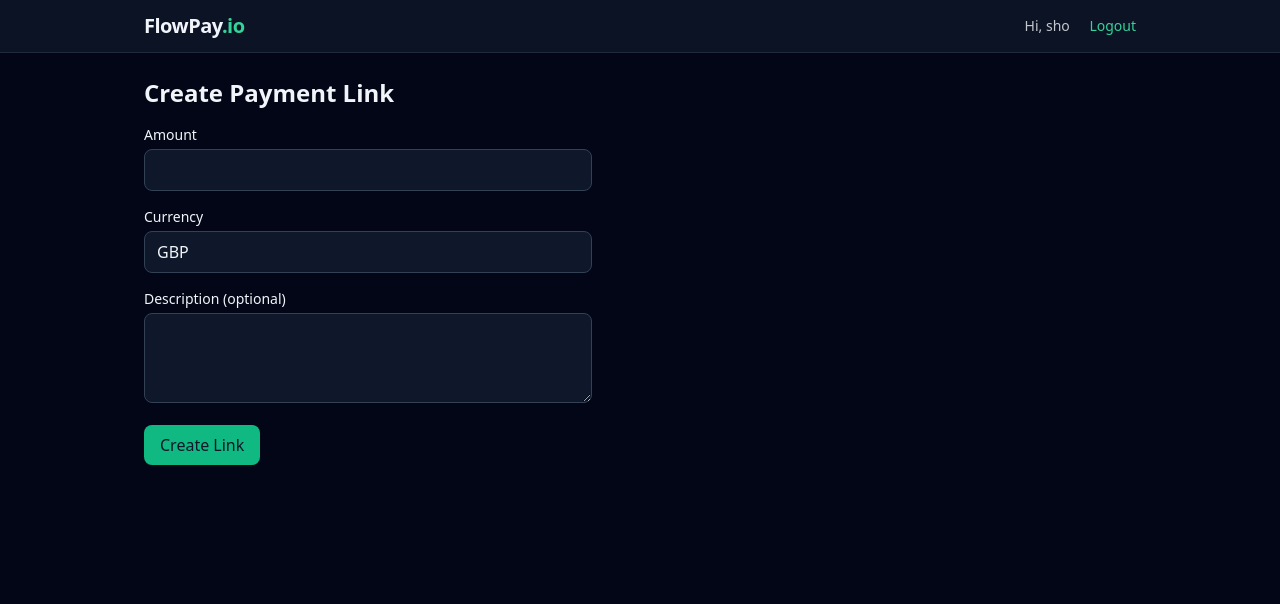
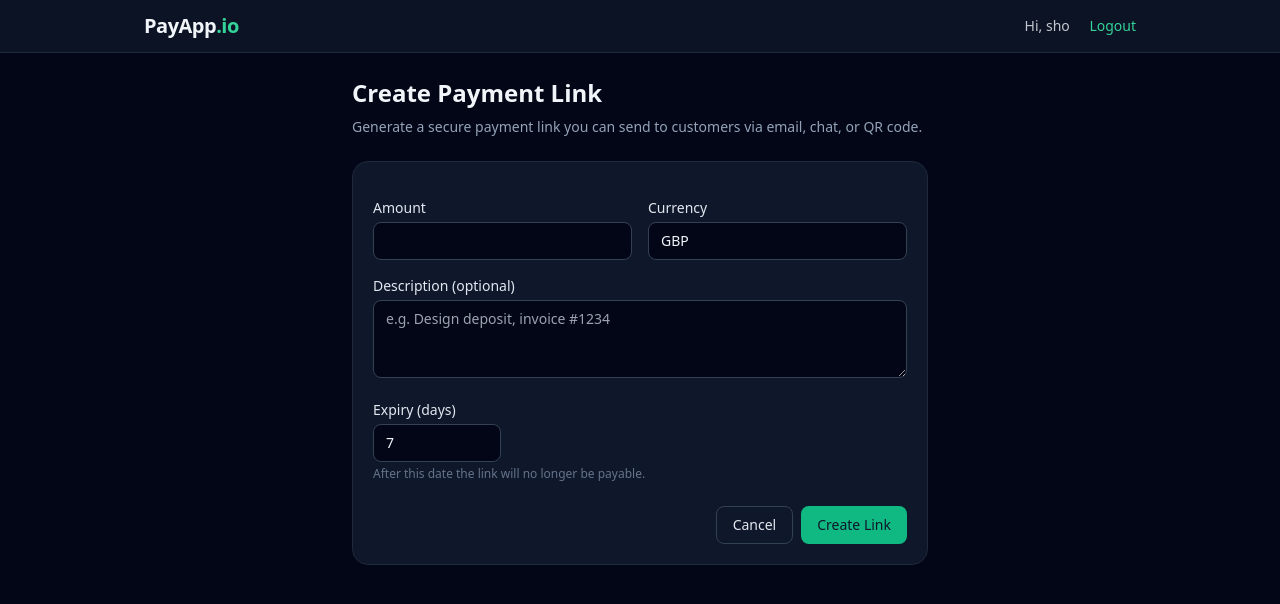
Before and after one commit to seore/PaymentSystem-webApp, a Django app: page /payments/new/ in a window 1280 px wide. Shown: the top 604 px of the page. Run offline with Django 5.2, Linux system fonts and the light colour scheme; a user stored in the database is signed in; parts of the project's set-up code (start-up, migrations or seed data) failed here and were passed over; some libraries are stand-ins or nearby versions.

Commit message:
Pay System updates

```diff
--- a/webapps/webapps2025/payapp/urls.py
+++ b/webapps/webapps2025/payapp/urls.py
@@ -6,6 +6,7 @@ app_name = "payapp"
 urlpatterns = [
     path("", views.dashboard, name="dashboard"),
     path("payments/new/", views.create_payment_request, name="payment_new"),
+    path("payments/<str:short_code>/", views.payment_link_detail, name="payment_detail"),
     path("pay/<str:short_code>/", views.public_pay_page, name="public_pay"),
     path("payments/success/", views.payment_success, name="payment_success"),
     path("payments/failed/", views.payment_failed, name="payment_failed"),
--- a/webapps/webapps2025/payapp/views.py
+++ b/webapps/webapps2025/payapp/views.py
@@ -6,6 +6,7 @@ from django.db.models import Sum, Count, Q
 from django.shortcuts import get_object_or_404, redirect, render
 from django.contrib.auth import logout
 from django.utils import timezone
+from django.urls import reverse
 from django.views.decorators.http import require_http_methods
 
 from .models import PaymentRequest, Transaction
@@ -25,12 +26,15 @@ def dashboard(request):
         count=Count("id"),
     )
 
-    transactions = Transaction.objects.filter(
-        payment_request__merchant=request.user
-    ).select_related("payment_request")[:20]
+    transactions = (
+        Transaction.objects
+        .filter(payment_request__merchant=request.user)
+        .select_related("payment_request")
+        .order_by("-created_at")[:20]
+    )
 
     context = {
-        "payment_requests": payment_requests[:20],
+        "payment_requests": payment_requests[:10],
         "transactions": transactions,
         "summary": summary,
     }
@@ -42,13 +46,19 @@ def dashboard(request):
 def create_payment_request(request):
     if request.method == "POST":
         amount = request.POST.get("amount")
-        currency = request.POST.get("currency", "GBP")
+        currency = request.POST.get("currency", "GBP").upper()
         description = request.POST.get("description", "")
+        expiry_days = request.POST.get("expiry_days") or "7"
+
+        try:
+            expiry_days = int(expiry_days)
+        except ValueError:
+            expiry_days = 7
 
         short_code = _generate_short_code()
-        expires_at = timezone.now() + timedelta(days=7)
+        expires_at = timezone.now() + timedelta(days=expiry_days)
 
-        PaymentRequest.objects.create(
+        payment_request = PaymentRequest.objects.create(
             merchant=request.user,
             short_code=short_code,
             amount=amount,
@@ -56,9 +66,30 @@ def create_payment_request(request):
             description=description,
             expires_at=expires_at,
         )
-        return redirect("payapp:dashboard")
+
+        return redirect("payapp:payment_detail", short_code=payment_request.short_code)
 
     return render(request, "payapp/payment_new.html")
+
+
+
+@login_required
+def payment_link_detail(request, short_code):
+    payment = get_object_or_404(
+        PaymentRequest,
+        short_code=short_code,
+        merchant=request.user,
+    )
+
+    payment_url = request.build_absolute_uri(
+        reverse("payapp:public_pay", args=[payment.short_code])
+    )
+
+    context = {
+        "payment": payment,
+        "payment_url": payment_url,
+    }
+    return render(request, "payapp/payment_detail.html", context)
 
 
 @require_http_methods(["GET", "POST"])
--- a/webapps/webapps2025/templates/payapp/base.html
+++ b/webapps/webapps2025/templates/payapp/base.html
@@ -2,7 +2,7 @@
 <html lang="en">
 <head>
   <meta charset="UTF-8">
-  <title>{% block title %}FlowPay{% endblock %}</title>
+  <title>{% block title %}PayApp{% endblock %}</title>
   <meta name="viewport" content="width=device-width, initial-scale=1">
 
   <script src="https://cdn.tailwindcss.com"></script>
@@ -11,7 +11,7 @@
 <header class="border-b border-slate-800 bg-slate-900/80 backdrop-blur">
   <div class="max-w-5xl mx-auto flex items-center justify-between px-4 py-3">
     <a href="{% url 'payapp:dashboard' %}" class="font-semibold text-xl tracking-tight">
-      FlowPay<span class="text-emerald-400">.io</span>
+      PayApp<span class="text-emerald-400">.io</span>
     </a>
     <nav class="text-sm space-x-4">
       {% if user.is_authenticated %}
--- a/webapps/webapps2025/templates/payapp/payment_new.html
+++ b/webapps/webapps2025/templates/payapp/payment_new.html
@@ -1,29 +1,54 @@
 {% extends "payapp/base.html" %}
-{% block title %}New Payment · FlowPay{% endblock %}
+{% block title %}New Payment Link · FlowPay{% endblock %}
 
 {% block content %}
-<h1 class="text-2xl font-semibold mb-4">Create Payment Link</h1>
+<div class="max-w-xl mx-auto">
+  <h1 class="text-2xl font-semibold mb-2">Create Payment Link</h1>
+  <p class="text-sm text-slate-400 mb-6">
+    Generate a secure payment link you can send to customers via email, chat, or QR code.
+  </p>
 
-<form method="post" class="space-y-4 max-w-md">
+  <form method="post" class="space-y-4 bg-slate-900 border border-slate-800 rounded-2xl p-5">
     {% csrf_token %}
+    <div class="grid grid-cols-1 md:grid-cols-2 gap-4">
       <div>
-    <label class="block text-sm mb-1">Amount</label>
+        <label class="block text-sm text-slate-200 mb-1">Amount</label>
         <input type="number" step="0.01" name="amount" required
-           class="w-full px-3 py-2 rounded-lg bg-slate-900 border border-slate-700">
+               class="w-full px-3 py-2 rounded-lg bg-slate-950 border border-slate-700 focus:outline-none focus:ring-2 focus:ring-emerald-500 focus:border-emerald-500 text-sm">
       </div>
       <div>
-    <label class="block text-sm mb-1">Currency</label>
+        <label class="block text-sm text-slate-200 mb-1">Currency</label>
         <input type="text" name="currency" value="GBP"
-           class="w-full px-3 py-2 rounded-lg bg-slate-900 border border-slate-700">
+               class="w-full px-3 py-2 rounded-lg bg-slate-950 border border-slate-700 focus:outline-none focus:ring-2 focus:ring-emerald-500 focus:border-emerald-500 text-sm uppercase">
       </div>
+    </div>
+
     <div>
-    <label class="block text-sm mb-1">Description (optional)</label>
+      <label class="block text-sm text-slate-200 mb-1">Description (optional)</label>
       <textarea name="description" rows="3"
-              class="w-full px-3 py-2 rounded-lg bg-slate-900 border border-slate-700"></textarea>
+                class="w-full px-3 py-2 rounded-lg bg-slate-950 border border-slate-700 focus:outline-none focus:ring-2 focus:ring-emerald-500 focus:border-emerald-500 text-sm"
+                placeholder="e.g. Design deposit, invoice #1234"></textarea>
     </div>
+
+    <div>
+      <label class="block text-sm text-slate-200 mb-1">Expiry (days)</label>
+      <input type="number" name="expiry_days" value="7" min="1" max="365"
+             class="w-32 px-3 py-2 rounded-lg bg-slate-950 border border-slate-700 focus:outline-none focus:ring-2 focus:ring-emerald-500 focus:border-emerald-500 text-sm">
+      <p class="text-xs text-slate-500 mt-1">
+        After this date the link will no longer be payable.
+      </p>
+    </div>
+
+    <div class="flex justify-end gap-2 pt-2">
+      <a href="{% url 'payapp:dashboard' %}"
+         class="px-4 py-2 rounded-lg border border-slate-700 text-sm text-slate-200 hover:bg-slate-800">
+        Cancel
+      </a>
       <button type="submit"
-          class="px-4 py-2 rounded-lg bg-emerald-500 hover:bg-emerald-400 text-slate-900 font-medium">
+              class="px-4 py-2 rounded-lg bg-emerald-500 hover:bg-emerald-400 text-slate-900 font-medium text-sm">
         Create Link
       </button>
+    </div>
   </form>
+</div>
 {% endblock %}
```
Also changed, not shown: webapps/webapps2025/templates/payapp/dashboard.html (+124 -54 lines), webapps/webapps2025/templates/payapp/payment_detail.html (added, +69 -0 lines), webapps/webapps2025/db.sqlite3. Lines whose indentation alone changed are shown as unchanged.
